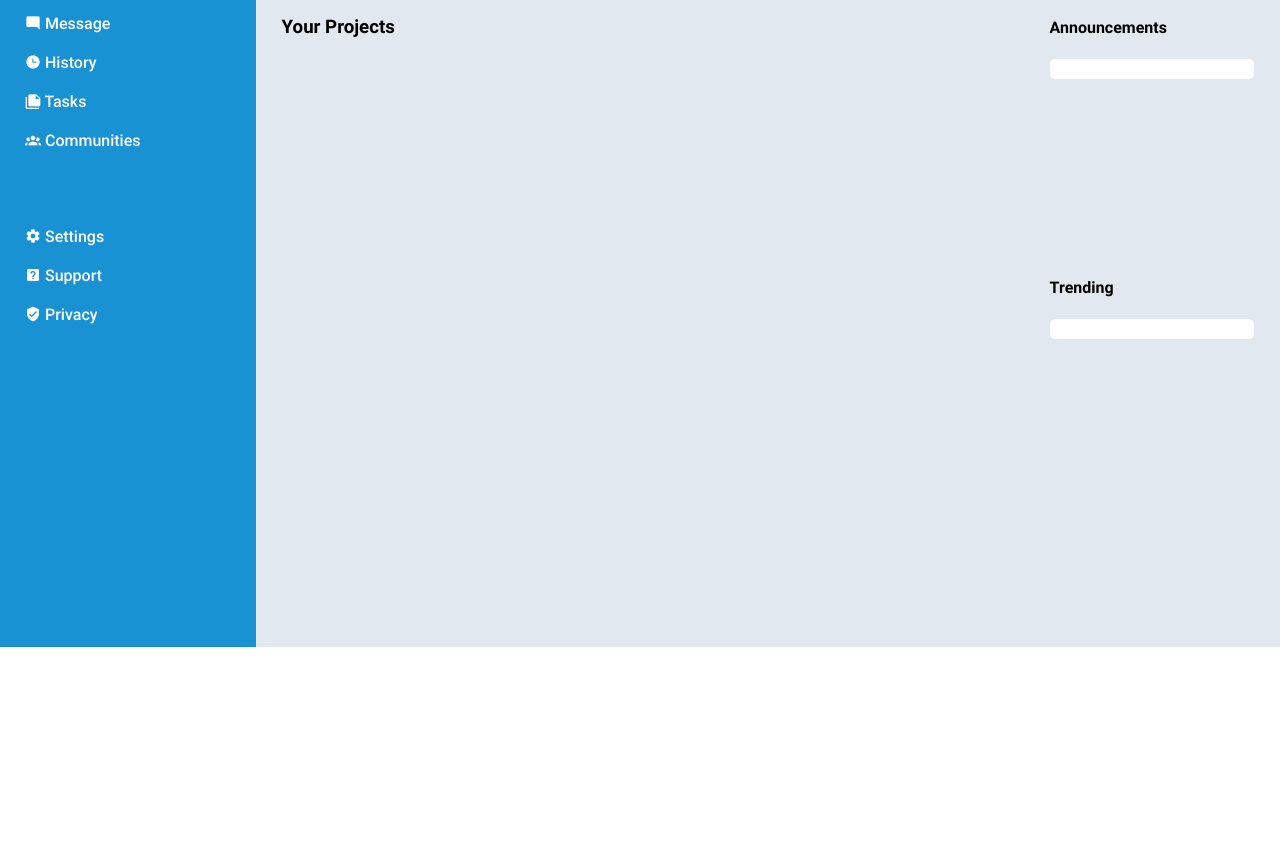
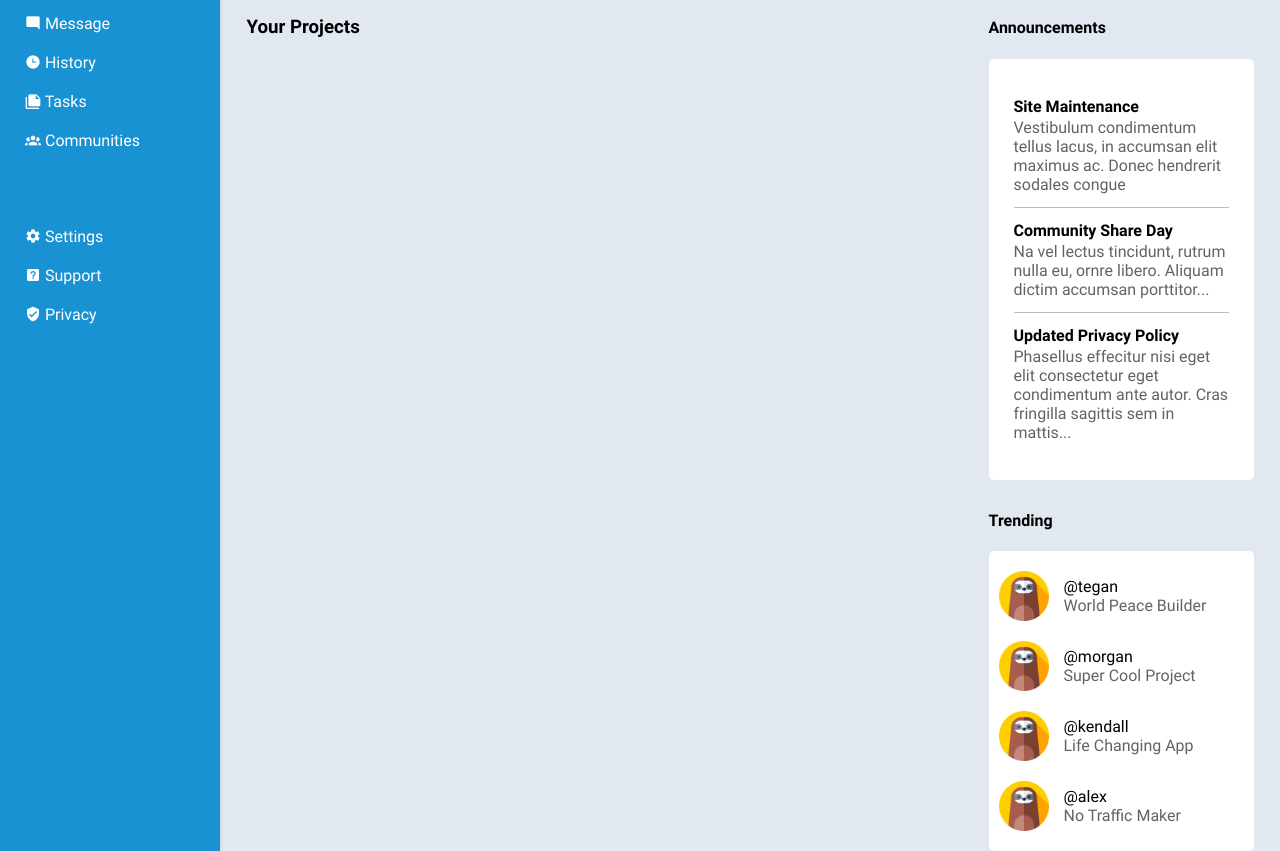
Before and after one commit to lexnotor/gda_dashboard_project, a plain HTML site: page index.html in a window 1280 px wide. Shown: the part 153-1004 px from the top of the page. Before the commit the page ends 800 px from the top, so only its background shows below. Drawn offline with Linux system fonts and the light colour scheme.

Commit message:
feat: Add text to annoucements and trending articles

```diff
--- a/index.html
+++ b/index.html
@@ -59,11 +59,55 @@
             <aside id="information">
                 <article id="announcement">
                     <h1>Announcements</h1>
-                    <div id="announcement_content"></div>
+                    <div id="announcement_content">
+                        <div class="annonce">
+                            <h4>Site Maintenance</h4>
+                            <p>Vestibulum condimentum tellus lacus, in accumsan elit maximus ac. Donec hendrerit sodales congue</p>
+                        </div>
+                        <hr>
+                        <div class="annonce">
+                            <h4>Community Share Day</h4>
+                            <p>Na vel lectus tincidunt, rutrum nulla eu, ornre libero. Aliquam dictim accumsan porttitor...</p>
+                        </div>
+                        <hr>
+                        <div class="annonce">
+                            <h4>Updated Privacy Policy</h4>
+                            <p>Phasellus effecitur nisi eget elit consectetur eget condimentum ante autor. Cras fringilla sagittis sem in mattis...</p>
+                        </div>
+                    </div>
                 </article>
                 <article id="trending">
                     <h1>Trending</h1>
-                    <div id="trending_content"></div>
+                    <div id="trending_content">
+                        <div class="tendance">
+                            <img src="ressources/avatar.png" alt="" srcset="">
+                            <p>
+                                <span>@tegan</span><br>
+                                <span>World Peace Builder</span>
+                            </p>
+                        </div>
+                        <div class="tendance">
+                            <img src="ressources/avatar.png" alt="" srcset="">
+                            <p>
+                                <span>@morgan</span><br>
+                                <span>Super Cool Project</span>
+                            </p>
+                        </div>
+                        <div class="tendance">
+                            <img src="ressources/avatar.png" alt="" srcset="">
+                            <p>
+                                <span>@kendall</span><br>
+                                <span>Life Changing App</span>
+                            </p>
+                        </div>
+                        <div class="tendance">
+                            <img src="ressources/avatar.png" alt="" srcset="">
+                            <p>
+                                <span>@alex</span><br>
+                                <span>No Traffic Maker</span>
+                            </p>
+                        </div>
+                    </div>
                 </article>
             </aside>
 
--- a/styles.css
+++ b/styles.css
@@ -1,6 +1,6 @@
 @font-face {
     font-family: "Roboto";
-    src: url("ressources/fonts/Roboto-Medium.ttf");
+    src: url("ressources/fonts/Roboto-Regular.ttf");
 }
 @font-face {
     font-family: "Roboto";
@@ -9,7 +9,7 @@
 }
 @font-face {
     font-family: "Roboto";
-    src: url("ressources/fonts/Roboto-MediumItalic.ttf");
+    src: url("ressources/fonts/Roboto-Italic.ttf");
     font-style: italic;
 }
 body, html {
@@ -19,9 +19,13 @@ body, html {
     padding: 0px;
     font-family: "Roboto", sans-serif;
 }
+hr {
+    border: 1px solid rgba(99, 99, 99, 0.435);
+    border-top: 0px;
+}
 div#top_container {
     display: grid;
-    grid-template-columns: 20% auto;
+    grid-template-columns: minmax(17%, 220px) auto;
     grid-template-rows: 150px auto;
     padding: 0px;
     margin: 0px;
@@ -35,6 +39,8 @@ div#top_container {
     color: #fff;
     padding-top: 10px;
     padding-left: 15px;
+    box-shadow: 1px 0px 2px rgb(212, 212, 212);
+    z-index: 10;
 }
 /* Ajout css side_bar*/
 #size_board {
@@ -50,7 +56,9 @@ div#top_container {
     grid-column: 2 / 3;
     grid-row: 1 / 2;
     background-color: white;
-    margin: 15px 30px 0px 30px;
+    padding: 15px 30px 0px 30px;
+    box-shadow: 0px 1px 2px rgb(212, 212, 212);;
+    z-index: 9;
 }
 #header_bar .mdi-magnify {
     font-size: 20px;
@@ -131,7 +139,7 @@ div#top_container {
     grid-row: 2 / 3;
     background-color: rgb(226, 232, 240);
     display: grid;
-    grid-template-columns: 70% 20%;
+    grid-template-columns: 65% 25%;
     justify-content: space-around;
 }
 /* Le travail de Jospin, commence ici */
@@ -143,7 +151,7 @@ div#top_container {
 #my_body #information {
     grid-column: 2 / 3;
     display: grid;
-    grid-template-rows: 250px 250px;
+    grid-template-rows: repeat(2, minmax(100px, auto));
     row-gap: 10px;
 }
 #my_body #announcement {
@@ -153,6 +161,18 @@ div#top_container {
     padding: 10px;
     border-radius: 5px;
     background-color: #fff;
+    padding: 25px;
+}
+#my_body .annonce {
+    margin: 13px 0px;
+}
+.annonce > h4 {
+    margin-top: 0px;
+    margin-bottom: 2px;
+}
+.annonce > p {
+    color: rgb(99, 99, 99);
+    margin: 0px;
 }
 #my_body #trending {
     grid-row: 2 / 3;
@@ -162,3 +182,20 @@ div#top_container {
     border-radius: 5px;
     background-color: #fff;
 }
+.tendance {
+    display: grid;
+    grid-auto-columns: minmax(40px, auto);
+    justify-content: start;
+    align-items: center;
+    column-gap: 15px;
+}
+.tendance > img {
+    width: 50px;
+    grid-column: 1 / 2;
+}
+.tendance > p {
+    grid-column: 2 / 3;
+}
+.tendance > p > span:last-of-type {
+    color: rgb(99, 99, 99);
+}
```
Also changed, not shown: ressources/fonts/Roboto-Italic.ttf (added), ressources/fonts/Roboto-Regular.ttf (added).
